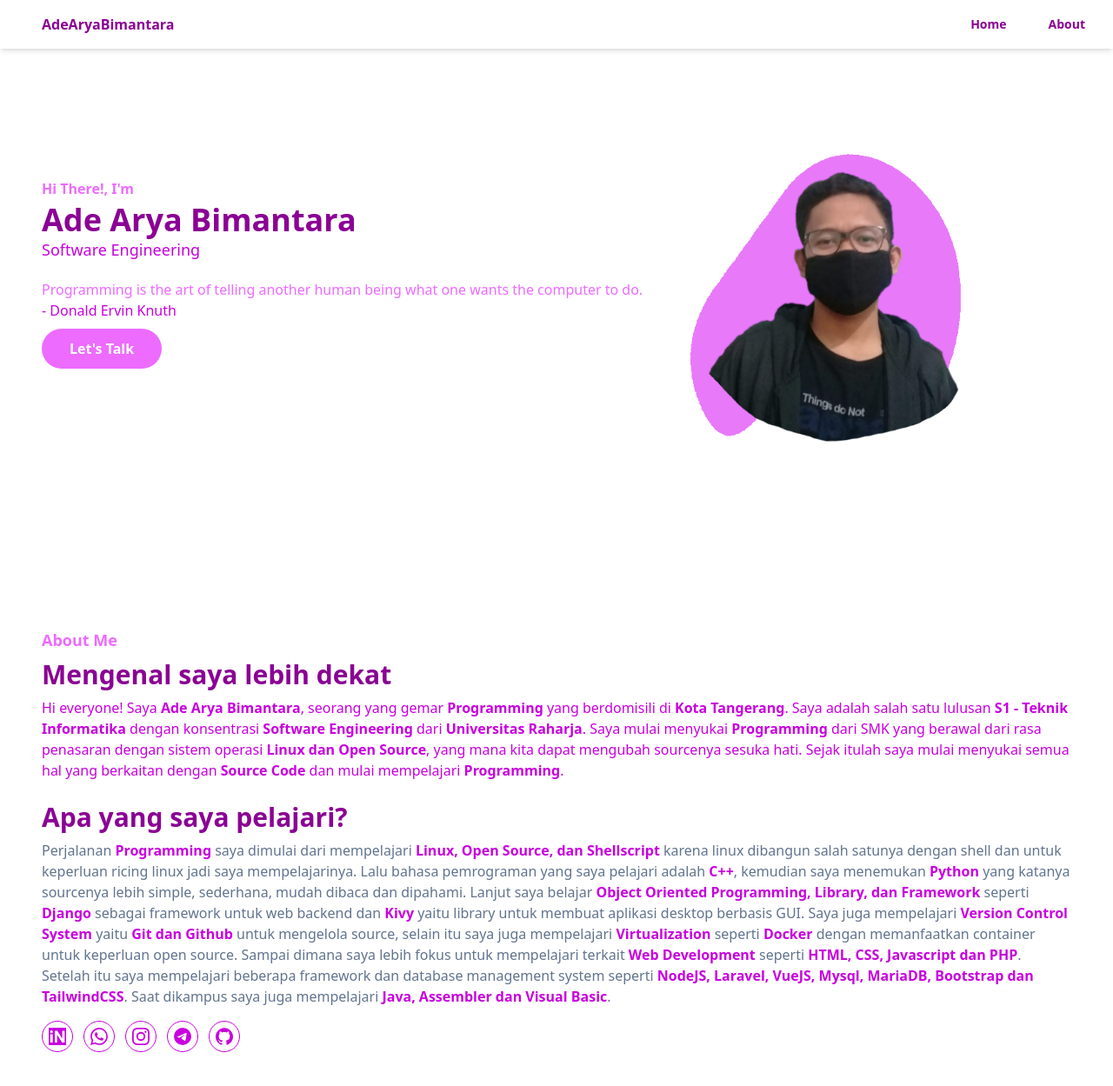
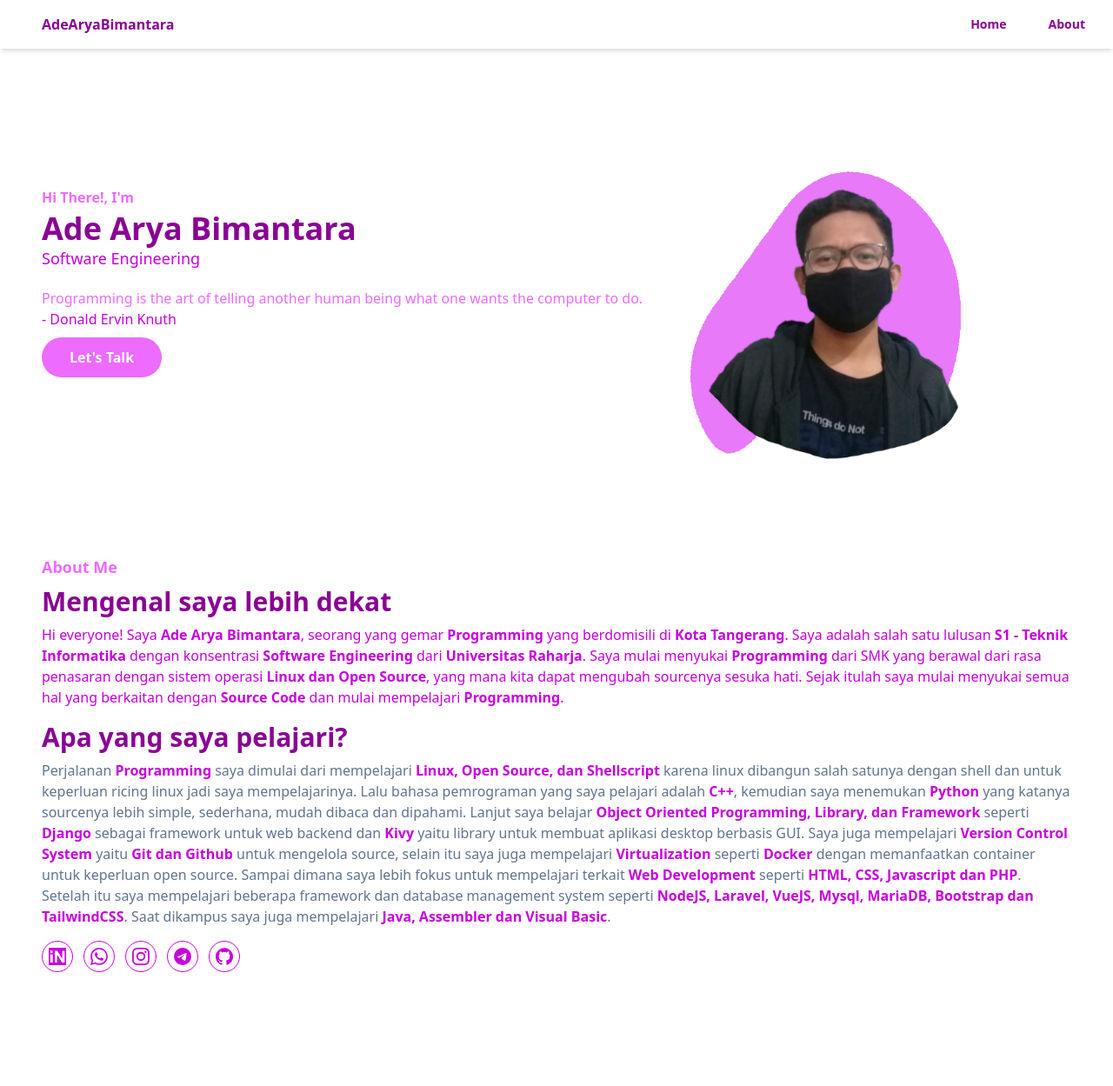
Before and after one commit to adearya/ade-arya-portfolio, a Jekyll site: the page built from index.markdown, in a window 1280 px wide and 1314 px high. Shown: the top 1249 px of the window at 87% size. Built offline with Jekyll 4.4.1, drawn with Linux system fonts in a browser that asks for light colours.

Commit message:
Fixed all padding

```diff
--- a/_layouts/landing_page.html
+++ b/_layouts/landing_page.html
@@ -35,7 +35,7 @@
 
             <!-- Mobile Menu -->
             <div id="mobile-menu" class="lg:hidden fixed inset-0 z-40 hidden bg-white">
-                <div class="absolute inset-y-0 right-0 w-full max-w-sm overflow-y-auto p-6 sm:ring-1 sm:ring-gray-900/10">
+                <div class="absolute inset-y-0 right-0 w-full max-w-sm overflow-y-auto p-4 sm:ring-1 sm:ring-gray-900/10">
                     <div class="flex items-center justify-between">
                         <a href="#" class="px-4">
                             <span class="font-bold text-fuchsia-800">AdeAryaBimantara</span>
@@ -58,7 +58,7 @@
 
         <main>
             <!-- Section Home Start -->
-            <section id="home" class="py-36 md:py=26 lg:py-26">
+            <section id="home" class="pt-36 md:pt-26 lg:pt-26">
                 <div class="container mx-auto px-8">
                     <div class="flex flex-wrap">
                         <div class="w-full md:w-1/2 lg:w-auto self-center px-4">
@@ -76,7 +76,7 @@
                             </a>
                         </div>
 
-                        <div class="mt-10 w-full md:w-auto lg:w-auto self-end px-4">
+                        <div class="mt-15 w-full md:w-auto lg:w-auto self-end px-4">
                             <img src="https://raw.githubusercontent.com/adearya/ade-arya-portfolio/gh-pages/assets/ade_arya_bimantara.png" alt="Ade Arya Bimantara" class="max-w-full mx-auto" width="370">
                         </div>
                     </div>
@@ -85,10 +85,10 @@
             <!-- Section Home End -->
 
             <!-- Section About Start -->
-            <section id="about" class="py-36 md:py-26 lg:py-26">
+            <section id="about" class="py-26">
                 <div class="container mx-auto px-8">
                     <div class="flex flex-wrap">
-                        <div class="w-full px-4 mb-4">
+                        <div class="w-full px-4 mb-2">
                             <h4 class="font-bold text-fuchsia-400 text-lg">About Me</h4>
                             <h2 class="font-bold text-fuchsia-800 my-2 text-2xl md:text-3xl lg:text-3xl">Mengenal saya lebih dekat</h2>
                             <p class="font-medium text-base text-fuchsia-600">Hi everyone! Saya
```
